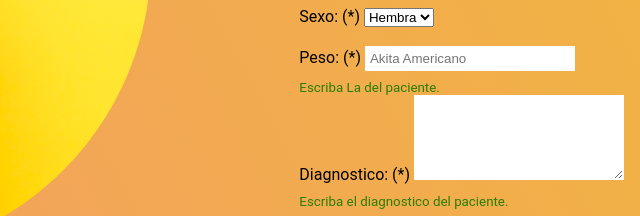
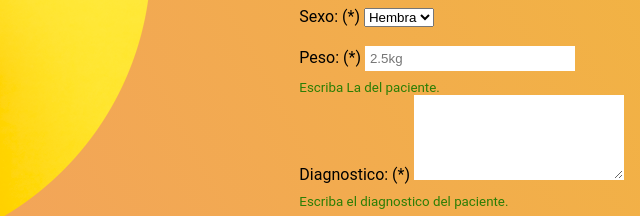
Before and after one commit to jago-gif/jago-gif.github.io, a plain HTML site: page desafio/index.html in a window 1280 px wide. Shown: the part 782-998 px from the top of the page, 508-1148 px from the left. Drawn offline with Linux system fonts and the light colour scheme.

Commit message:
cambio placehold peso

```diff
--- a/desafio/index.html
+++ b/desafio/index.html
@@ -95,7 +95,7 @@
                 <div class="form-line">
                     <label for="peso">Peso: (*)</label>
                     <input type="peso" id="peso" name="peso" required="required" minlength="3" maxlength="60"
-                        placeholder="Akita Americano">
+                        placeholder="2.5kg">
                     <small>Escriba La del paciente.</small>
                 </div>
                 <div class="form-line">
```
